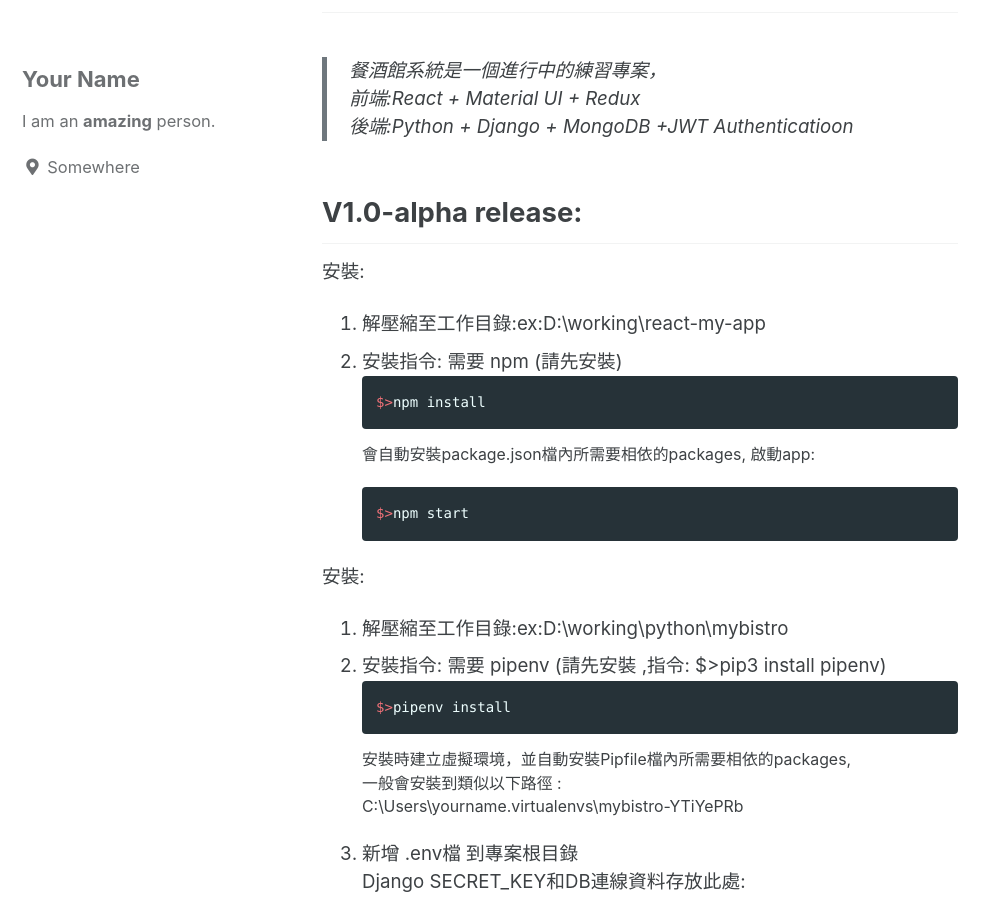
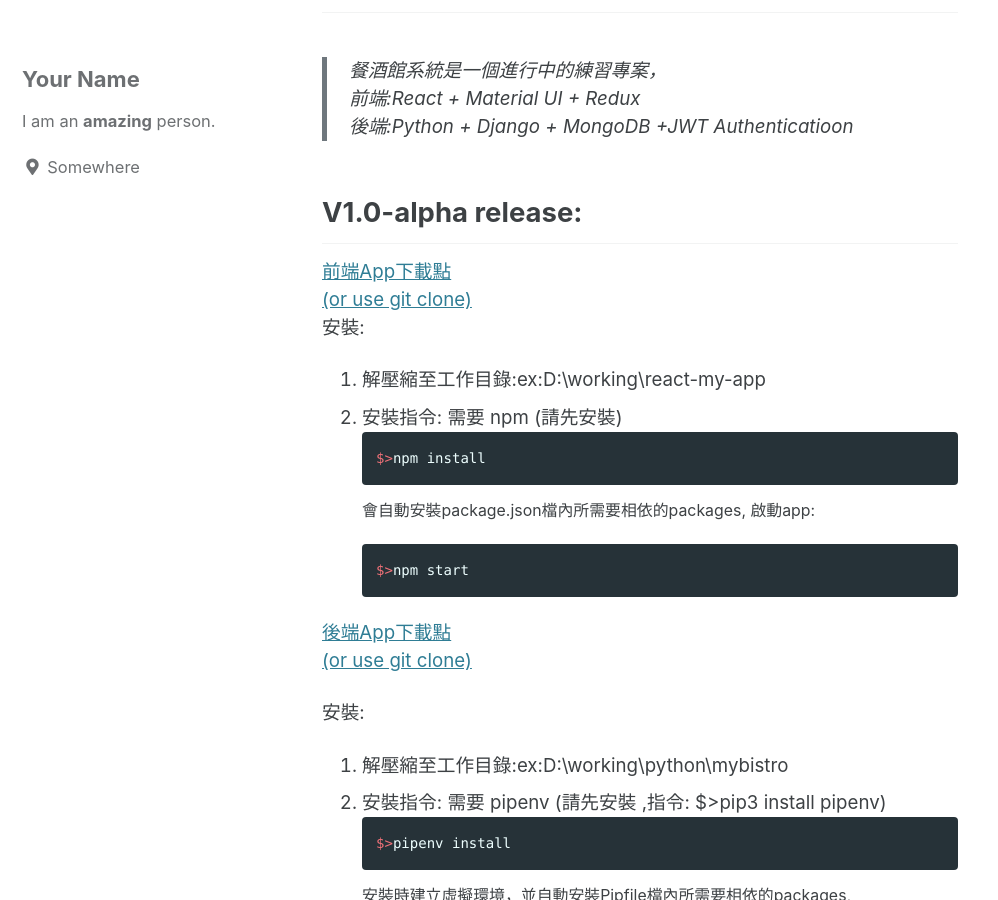
Before and after one commit to vuzzil/mybistro, a Jekyll site: the page built from _posts/2021-11-26-intro.md, in a window 1280 px wide and 900 px high, scrolled down 290 px. Shown: the whole window, without its empty margins (0-998 px from the left). Built offline with Jekyll 4.4.1, drawn with Linux system fonts in a browser that asks for light colours; cached includes are drawn as plain includes; some of the changed lines change nothing that is shown.

Commit message:
modify some link

````diff
--- a/_posts/2021-11-26-intro.md
+++ b/_posts/2021-11-26-intro.md
@@ -11,7 +11,8 @@
 > 後端:Python + Django + MongoDB +JWT Authenticatioon
 
 ## V1.0-alpha release:
-[前端App下載點:(or use git clone)]: https://github.com/vuzzil/react-my-app/archive/refs/tags/v1.0-alpha.zip
+[前端App下載點](https://github.com/vuzzil/react-my-app/archive/refs/tags/v1.0-alpha.zip){:target="_blank"}
+[(or use git clone)](https://github.com/vuzzil/react-my-app){:target="_blank"}
 安裝:
 1. 解壓縮至工作目錄:ex:D:\working\react-my-app
 2. 安裝指令: 需要 npm (請先安裝)
@@ -23,7 +24,9 @@
 ```shell
 $>npm start
 ```
-[後端App下載點:(or use git clone)]: https://github.com/vuzzil/mybistro/archive/refs/tags/v1.0-alpha.zip
+
+[後端App下載點](https://github.com/vuzzil/mybistro/archive/refs/tags/v1.0-alpha.zip){:target="_blank"}
+[(or use git clone)](https://github.com/vuzzil/mybistro){:target="_blank"}
 
 安裝:
 1. 解壓縮至工作目錄:ex:D:\working\python\mybistro
````
